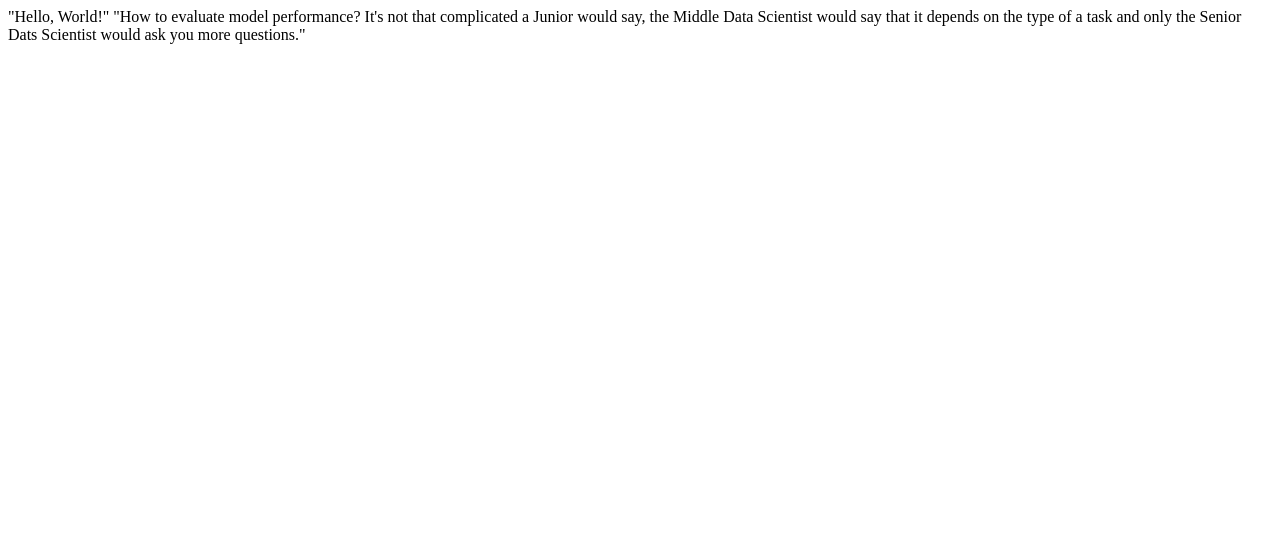
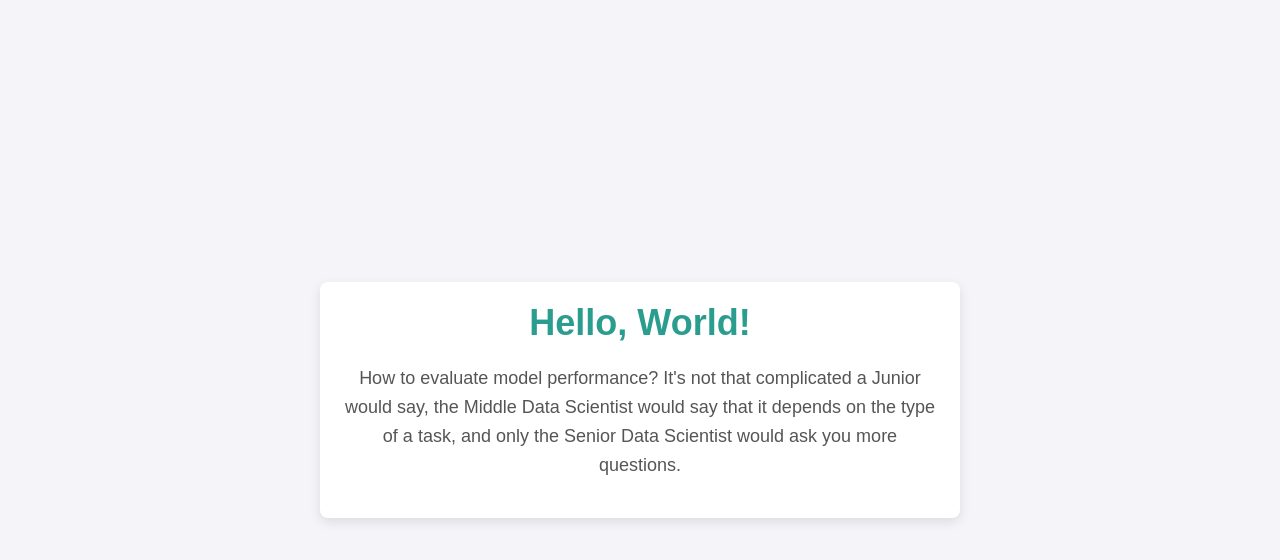
Before and after one commit to YagoLiza/YagoLiza.github.io, a plain HTML site: page index.html in a window 1280 px wide. Drawn offline with Linux system fonts and the light colour scheme.

Commit message:
changed a style

```diff
--- a/index.html
+++ b/index.html
@@ -1,4 +1,54 @@
-"Hello, World!"
-"How to evaluate model performance? It's not that complicated a Junior would say,
-the Middle Data Scientist would say that it depends on the type of a task
-and only the Senior Dats Scientist would ask you more questions."
+<!DOCTYPE html>
+<html lang="en">
+<head>
+    <meta charset="UTF-8">
+    <meta name="viewport" content="width=device-width, initial-scale=1.0">
+    <title>Data Scientist Thoughts</title>
+    <style>
+        /* Общий стиль для страницы */
+        body {
+            font-family: Arial, sans-serif;
+            display: flex;
+            justify-content: center;
+            align-items: center;
+            min-height: 100vh;
+            margin: 0;
+            background-color: #f4f4f9;
+            color: #333;
+        }
+
+        /* Стиль для контейнера */
+        .container {
+            max-width: 600px;
+            padding: 20px;
+            background-color: #fff;
+            box-shadow: 0px 4px 12px rgba(0, 0, 0, 0.1);
+            border-radius: 8px;
+            text-align: center;
+        }
+
+        /* Стиль для заголовка */
+        h1 {
+            font-size: 36px;
+            color: #2a9d8f;
+            margin: 0;
+        }
+
+        /* Стиль для параграфа */
+        p {
+            font-size: 18px;
+            line-height: 1.6;
+            color: #555;
+            margin-top: 20px;
+        }
+    </style>
+</head>
+<body>
+
+    <div class="container">
+        <h1>Hello, World!</h1>
+        <p>How to evaluate model performance? It's not that complicated a Junior would say, the Middle Data Scientist would say that it depends on the type of a task, and only the Senior Data Scientist would ask you more questions.</p>
+    </div>
+
+</body>
+</html>
```
